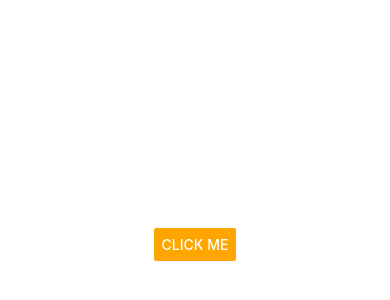
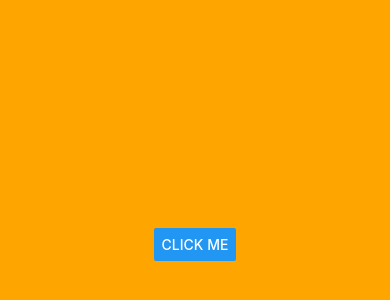
Before and after one commit to talent-jsdev/rne-todo, a React Native app: screen / in a window 390 px wide. Shown: the part 178-478 px from the top of the page. Built offline with nearby package versions, Linux system fonts and the light colour scheme.

Commit message:
Set multiple Style

```diff
--- a/App.js
+++ b/App.js
@@ -1,20 +1,21 @@
 import React from "react";
-import { StyleSheet, Button, Alert, SafeAreaView } from "react-native";
+import { StyleSheet, Button, SafeAreaView } from "react-native";
 
 export default function App() {
   console.log("executed");
   return (
-    <SafeAreaView style={styles.container}>
+    <SafeAreaView style={[styles.container, containerStyle]}>
       <Button
-        color="orange"
         title="Click Me"
         onPress={() =>
-          Alert.prompt("My title", "My message", text => console.log(text))
+          console.log("Button Clicked!")
         }
       />
     </SafeAreaView>
   );
 }
+
+const containerStyle = { backgroundColor: "orange" };
 
 const styles = StyleSheet.create({
   container: {
```
